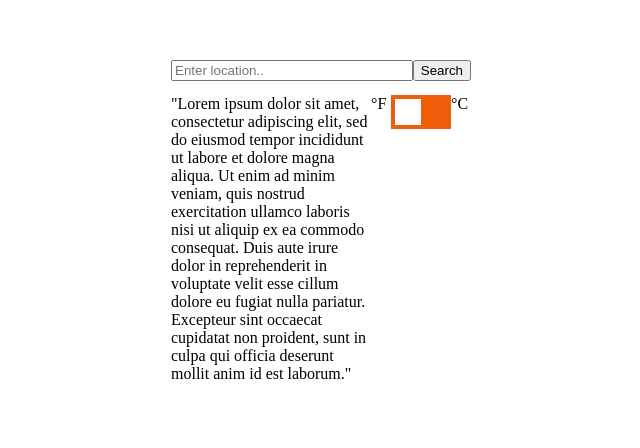
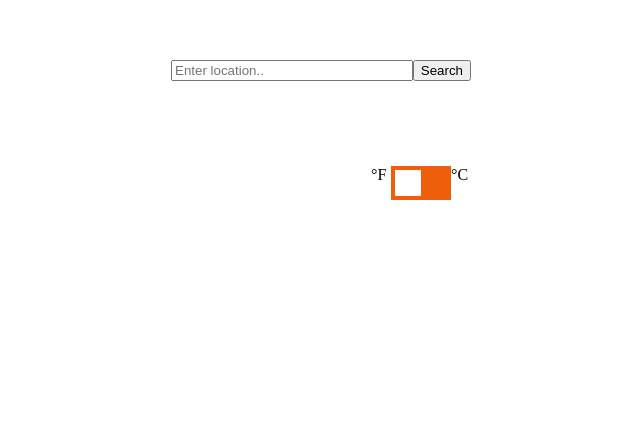
Before and after one commit to Jmchek/weather-app, a plain HTML site: page index.html in a window 1280 px wide. Shown: the part 155-603 px from the top of the page, without its empty margins (319-959 px from the left). Drawn offline with Linux system fonts and the light colour scheme.

Commit message:
commit before branching

```diff
--- a/index.html
+++ b/index.html
@@ -18,7 +18,7 @@
             <p></p>
             <p></p>
             <div class="tempContainer">
-                <p>"Lorem ipsum dolor sit amet, consectetur adipiscing elit, sed do eiusmod tempor incididunt ut labore et dolore magna aliqua. Ut enim ad minim veniam, quis nostrud exercitation ullamco laboris nisi ut aliquip ex ea commodo consequat. Duis aute irure dolor in reprehenderit in voluptate velit esse cillum dolore eu fugiat nulla pariatur. Excepteur sint occaecat cupidatat non proident, sunt in culpa qui officia deserunt mollit anim id est laborum."</p>
+                <p></p>
                 <div class="switchContainer">
                     <p>°F</p>
                     <label class="switch">
```
